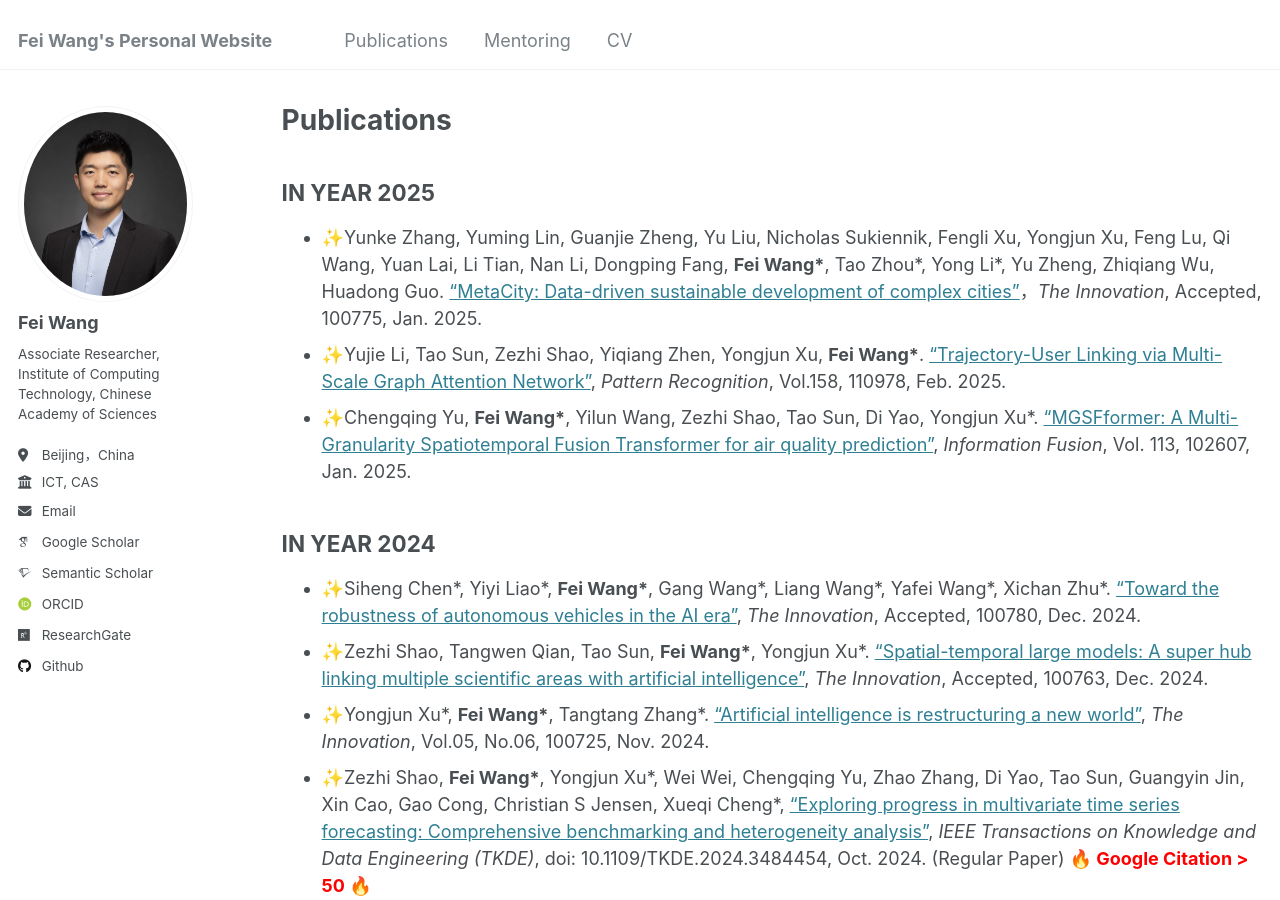
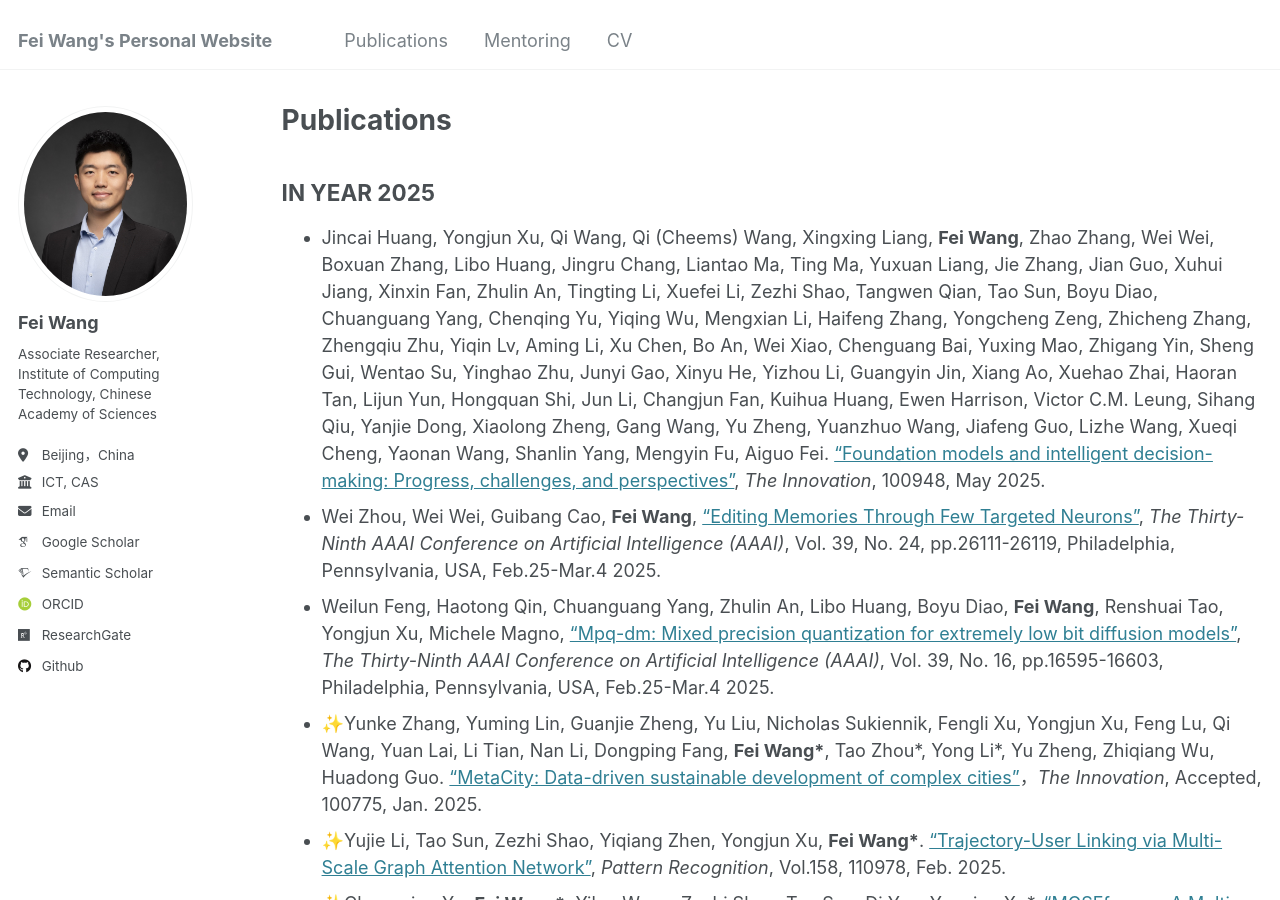
Before and after one commit to finleywang/GestaltCogTeam.github.io, a Jekyll site: the page built from _pages/publications.md, in a window 1280 px wide and 900 px high. Built offline with Jekyll 4.4.1, drawn with Linux system fonts in a browser that asks for light colours; some web fonts are replaced.

Commit message:
Update publications.md

```diff
--- a/_pages/publications.md
+++ b/_pages/publications.md
@@ -10,6 +10,13 @@ IN YEAR 2025
 ------
 
 <ul>
+
+<li>Jincai Huang, Yongjun Xu, Qi Wang, Qi (Cheems) Wang, Xingxing Liang, <b>Fei Wang</b>, Zhao Zhang, Wei Wei, Boxuan Zhang, Libo Huang, Jingru Chang, Liantao Ma, Ting Ma, Yuxuan Liang, Jie Zhang, Jian Guo, Xuhui Jiang, Xinxin Fan, Zhulin An, Tingting Li, Xuefei Li, Zezhi Shao, Tangwen Qian, Tao Sun, Boyu Diao, Chuanguang Yang, Chenqing Yu, Yiqing Wu, Mengxian Li, Haifeng Zhang, Yongcheng Zeng, Zhicheng Zhang, Zhengqiu Zhu, Yiqin Lv, Aming Li, Xu Chen, Bo An, Wei Xiao, Chenguang Bai, Yuxing Mao, Zhigang Yin, Sheng Gui, Wentao Su, Yinghao Zhu, Junyi Gao, Xinyu He, Yizhou Li, Guangyin Jin, Xiang Ao, Xuehao Zhai, Haoran Tan, Lijun Yun, Hongquan Shi, Jun Li, Changjun Fan, Kuihua Huang, Ewen Harrison, Victor C.M. Leung, Sihang Qiu, Yanjie Dong, Xiaolong Zheng, Gang Wang, Yu Zheng, Yuanzhuo Wang, Jiafeng Guo, Lizhe Wang, Xueqi Cheng, Yaonan Wang, Shanlin Yang, Mengyin Fu, Aiguo Fei. <a target='new' href='https://www.cell.com/the-innovation/fulltext/S2666-6758(25)00151-1'>“Foundation models and intelligent decision-making: Progress, challenges, and perspectives”</a>, <i>The Innovation</i>, 100948, May 2025. </li>
+
+<li>Wei Zhou, Wei Wei, Guibang Cao, <b>Fei Wang</b>, <a target='new' href='https://ojs.aaai.org/index.php/AAAI/article/view/34807/36962'>“Editing Memories Through Few Targeted Neurons”</a>, <i>The Thirty-Ninth AAAI Conference on Artificial Intelligence (AAAI)</i>, Vol. 39, No. 24, pp.26111-26119, Philadelphia, Pennsylvania, USA, Feb.25-Mar.4 2025. </li>
+
+<li>Weilun Feng, Haotong Qin, Chuanguang Yang, Zhulin An, Libo Huang, Boyu Diao, <b>Fei Wang</b>, Renshuai Tao, Yongjun Xu, Michele Magno, <a target='new' href='https://ojs.aaai.org/index.php/AAAI/article/view/33823/35978'>“Mpq-dm: Mixed precision quantization for extremely low bit diffusion models”</a>, <i>The Thirty-Ninth AAAI Conference on Artificial Intelligence (AAAI)</i>, Vol. 39, No. 16, pp.16595-16603, Philadelphia, Pennsylvania, USA, Feb.25-Mar.4 2025. </li>
+
 <li>✨Yunke Zhang, Yuming Lin, Guanjie Zheng, Yu Liu, Nicholas Sukiennik, Fengli Xu, Yongjun Xu, Feng Lu, Qi Wang, Yuan Lai, Li Tian, Nan Li, Dongping Fang, <b>Fei Wang*</b>, Tao Zhou*, Yong Li*, Yu Zheng, Zhiqiang Wu, Huadong Guo. <a target='new' href='http://finleywang.github.io/files/2025_Innovation_MetaCity.pdf'>“MetaCity: Data-driven sustainable development of complex cities”</a>，<i>The Innovation</i>, Accepted, 100775, Jan. 2025.</li>
 
 <li>✨Yujie Li, Tao Sun, Zezhi Shao, Yiqiang Zhen, Yongjun Xu, <b>Fei Wang*</b>. <a target='new' href='http://finleywang.github.io/files/2025_PR_Trajectory-User Linking via Multi-Scale Graph Attention Network.pdf'>“Trajectory-User Linking via Multi-Scale Graph Attention Network”</a>, <i>Pattern Recognition</i>, Vol.158, 110978, Feb. 2025.  </li>
```
